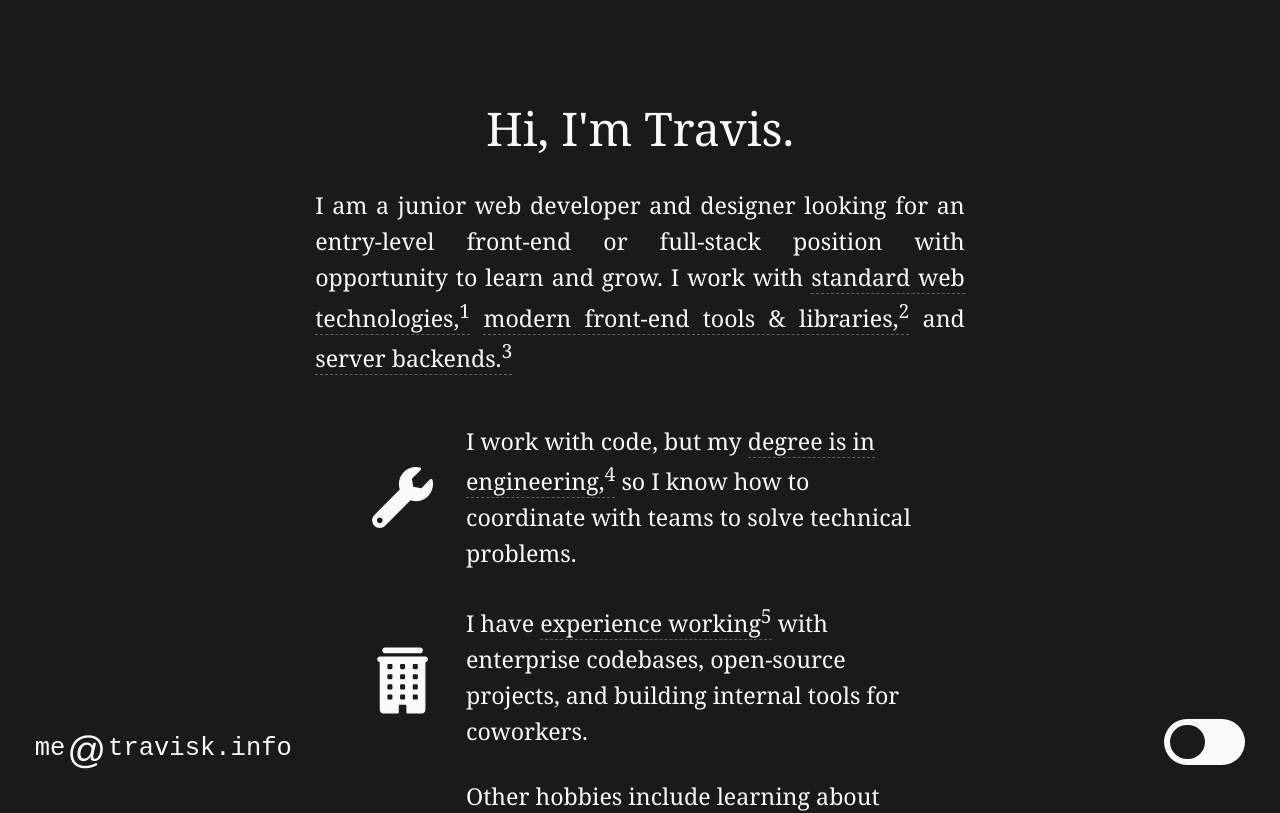
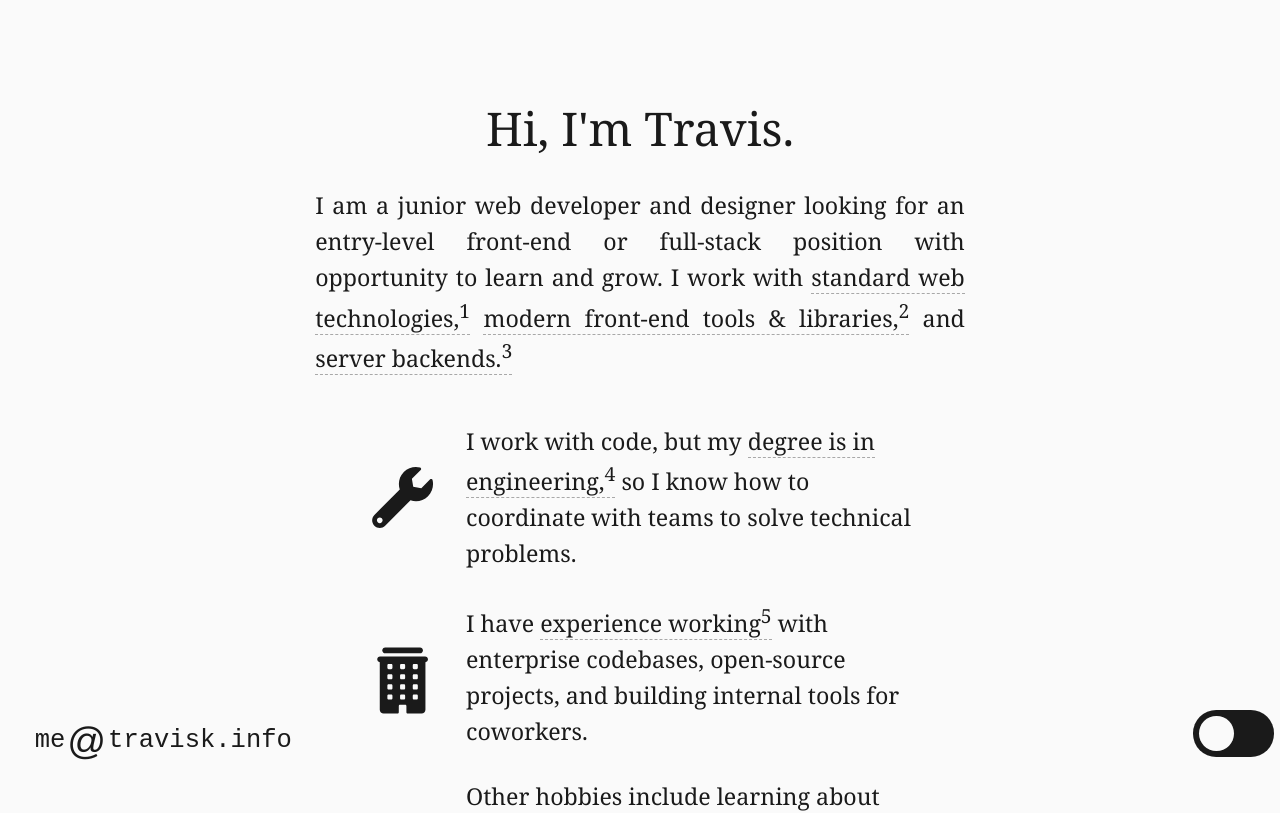
Before and after one commit to tdkohlbeck/hire.travisk.info, a React (Create React App) app: page / in a window 1280 px wide. Shown: the top 813 px of the page. Built offline with nearby package versions, Linux system fonts and the light colour scheme.

Commit message:
Update page dark mode settings
- Reposition toggle
- Start in light mode first

```diff
--- a/src/App.css
+++ b/src/App.css
@@ -7,13 +7,13 @@
 
 :root {
 	font-size: calc(0.65em + 1vw);
-	--bg-color: #1a1a1a;
-	--color: #fafafa;
+	--bg-color: #fafafa;
+	--color: #1a1a1a;
 }
 
 [data-theme='dark'] {
-	--bg-color: #fafafa;
-	--color: #1a1a1a;
+	--bg-color: #1a1a1a;
+	--color: #fafafa;
 }
 
 html,
@@ -135,9 +135,11 @@ footer li {
 	right: 0;
 	height: 5em;
 	padding: 0 1.5em;
+	padding-right: 0.25em;
 	background-color: var(--bg-color);
 	box-shadow: 0 0 1em 1em var(--bg-color);
 	font-family: Helvetica, sans-serif;
+	padding-bottom: 0.75em;
 }
 #email > a {
 	border: none;
```
